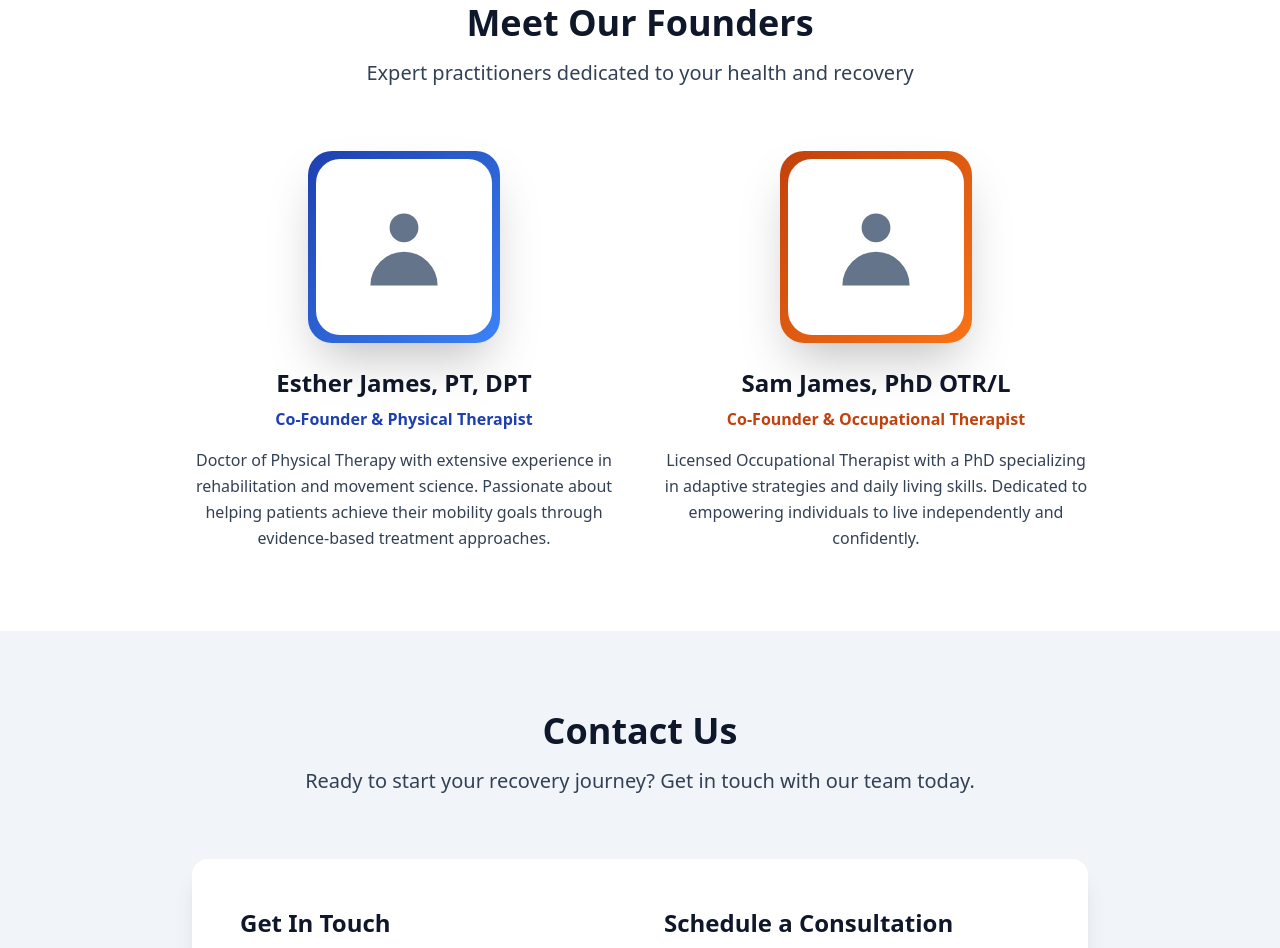
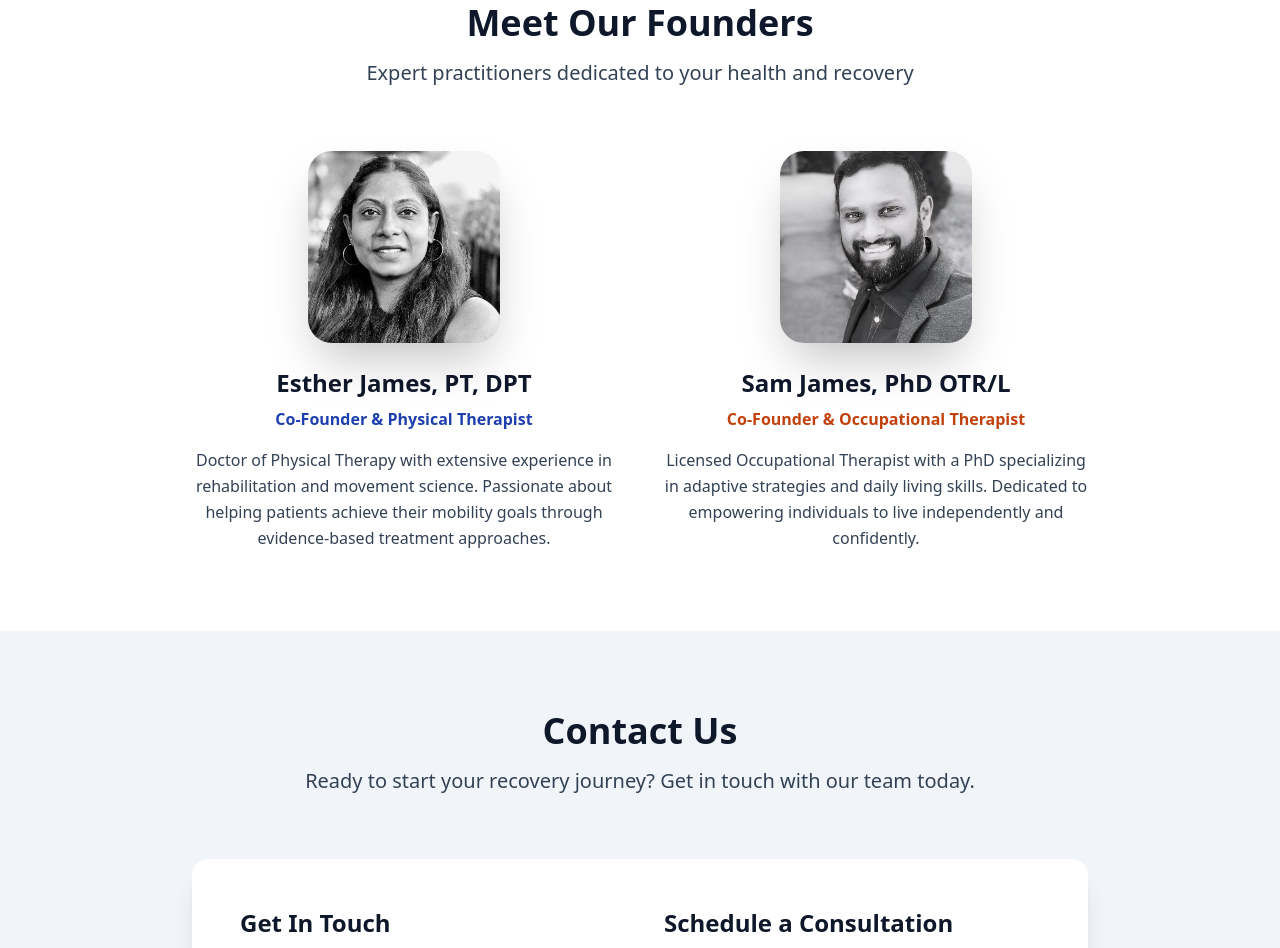
Before and after one commit to sjames35/rafa-website, a plain HTML site: page index.html in a window 1280 px wide. Shown: the part 2568-3516 px from the top of the page. Drawn offline with nearby package versions, Linux system fonts and the light colour scheme.

Commit message:
Complete website redesign with modern professional look and founder profile photos

```diff
--- a/index.html
+++ b/index.html
@@ -256,29 +256,19 @@
             <div class="grid md:grid-cols-2 gap-12 max-w-4xl mx-auto">                <!-- Founder 1 -->
                 <div class="text-center hover-lift">
                     <div class="relative mb-6">
-                        <div class="w-48 h-48 mx-auto bg-gradient-to-br from-navy-primary to-navy-light rounded-3xl flex items-center justify-center shadow-2xl">
-                            <div class="w-44 h-44 bg-white rounded-3xl flex items-center justify-center">
-                                <svg class="w-24 h-24 text-text-light" fill="currentColor" viewBox="0 0 20 20">
-                                    <path fill-rule="evenodd" d="M10 9a3 3 0 100-6 3 3 0 000 6zm-7 9a7 7 0 1114 0H3z" clip-rule="evenodd"></path>
-                                </svg>
-                            </div>
+                        <div class="w-48 h-48 mx-auto rounded-3xl overflow-hidden shadow-2xl">
+                            <img src="assets/images/esther-profile.jpg" alt="Esther James, PT, DPT" class="w-full h-full object-cover">
                         </div>
-                    </div>                    <h4 class="text-2xl font-bold text-text-dark mb-2">Esther James, PT, DPT</h4>
+                    </div><h4 class="text-2xl font-bold text-text-dark mb-2">Esther James, PT, DPT</h4>
                     <p class="text-navy-primary font-semibold mb-4">Co-Founder & Physical Therapist</p>
                     <p class="text-text-medium leading-relaxed">
                         Doctor of Physical Therapy with extensive experience in rehabilitation and movement science. Passionate about helping patients achieve their mobility goals through evidence-based treatment approaches.
                     </p>
-                </div>
-
-                <!-- Founder 2 -->
+                </div>                <!-- Founder 2 -->
                 <div class="text-center hover-lift">
                     <div class="relative mb-6">
-                        <div class="w-48 h-48 mx-auto bg-gradient-to-br from-orange-primary to-orange-accent rounded-3xl flex items-center justify-center shadow-2xl">
-                            <div class="w-44 h-44 bg-white rounded-3xl flex items-center justify-center">
-                                <svg class="w-24 h-24 text-text-light" fill="currentColor" viewBox="0 0 20 20">
-                                    <path fill-rule="evenodd" d="M10 9a3 3 0 100-6 3 3 0 000 6zm-7 9a7 7 0 1114 0H3z" clip-rule="evenodd"></path>
-                                </svg>
-                            </div>
+                        <div class="w-48 h-48 mx-auto rounded-3xl overflow-hidden shadow-2xl">
+                            <img src="assets/images/sam-profile.jpg" alt="Sam James, PhD OTR/L" class="w-full h-full object-cover">
                         </div>
                     </div>
                     <h4 class="text-2xl font-bold text-text-dark mb-2">Sam James, PhD OTR/L</h4>
```
Also changed, not shown: assets/images/esther-profile.jpg (added), assets/images/sam-profile.jpg (added).
